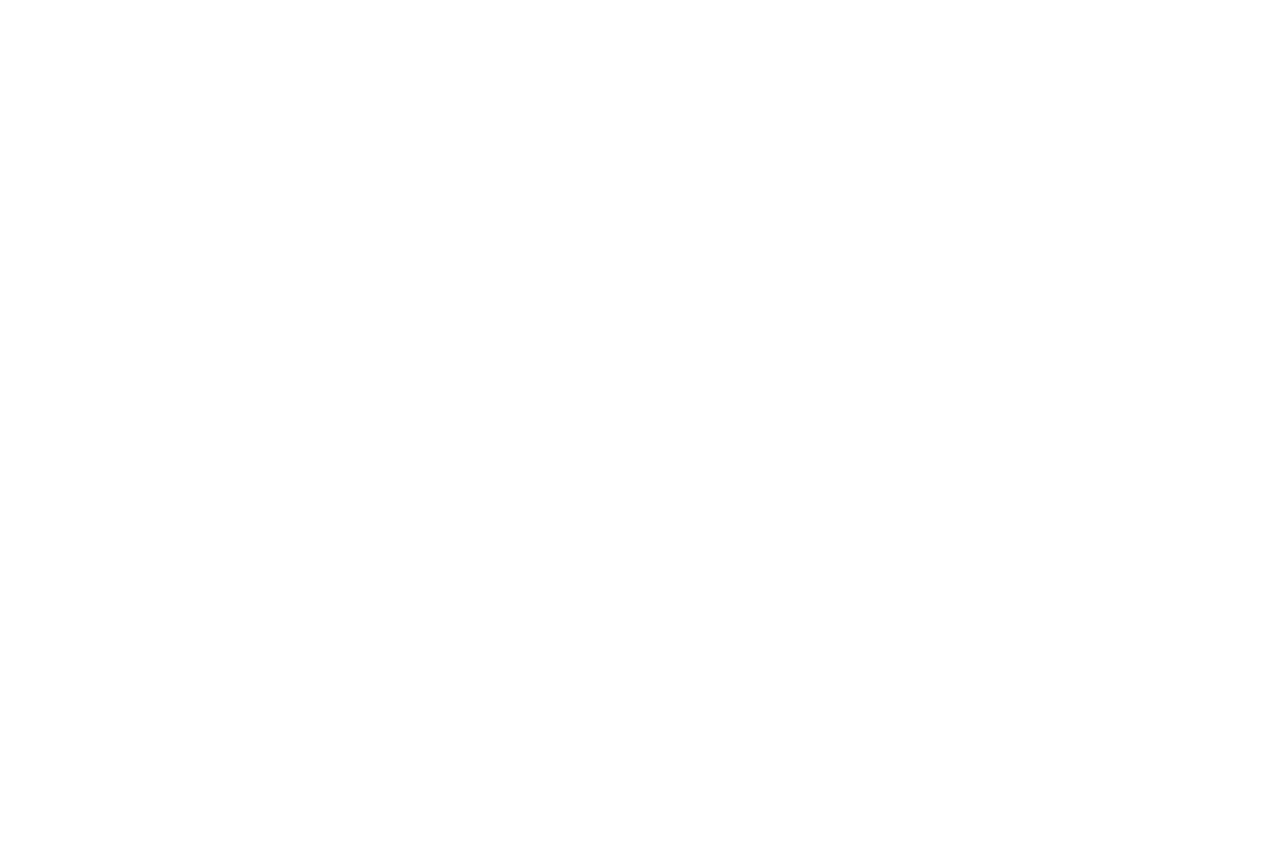
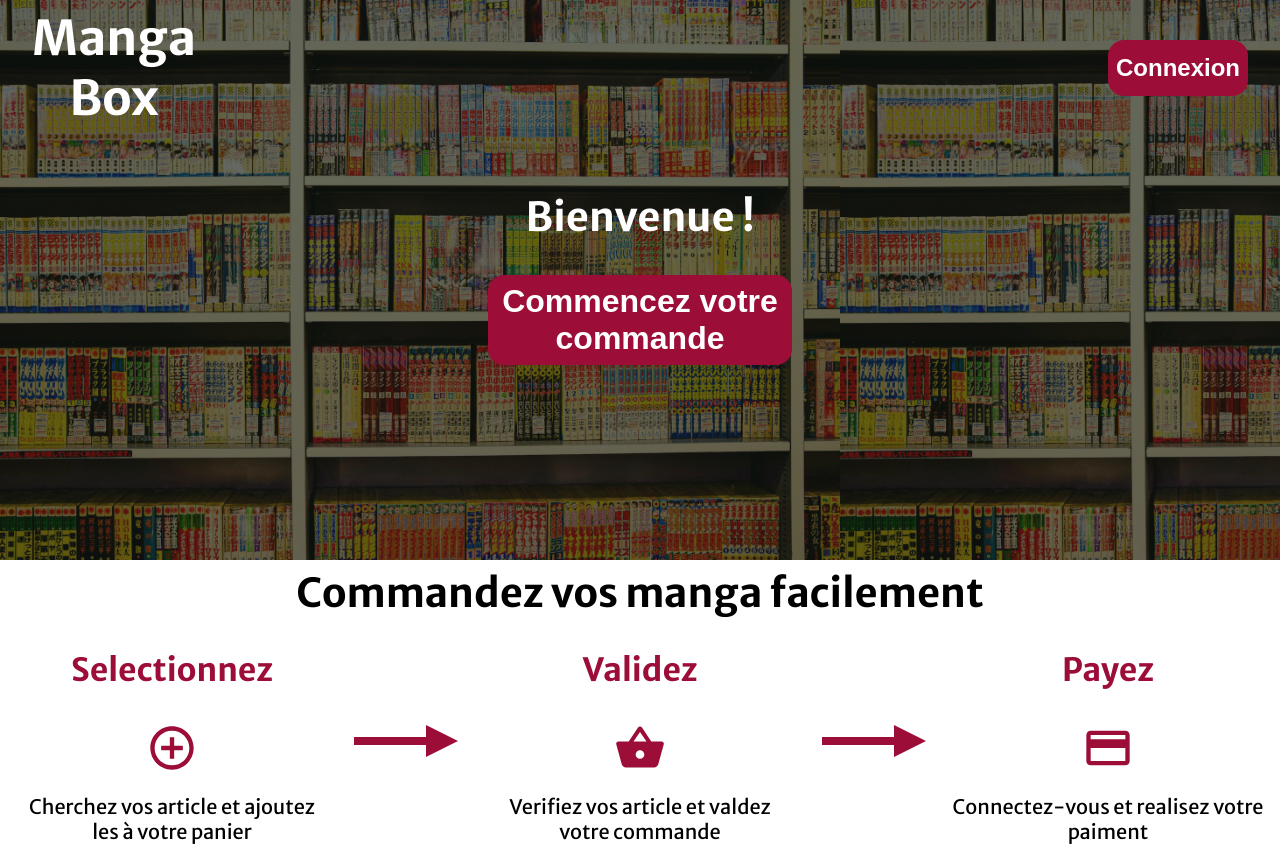
Before and after one commit to Djymini/mangabox, a React (Create React App) app in the folder mangabox_frontend/: page / in a window 1280 px wide. Before the commit the page ends 800 px from the top, so only its background shows below. Built offline with nearby package versions, Linux system fonts and the light colour scheme.

Commit message:
The home page is finished

```diff
--- a/mangabox_frontend/src/App.css
+++ b/mangabox_frontend/src/App.css
@@ -0,0 +1,58 @@
+:root {
+    --darkGreen : #223127;
+    --claret: #9C0D38;
+    --blush: #943b53;
+    --mauve: #DBBBF5;
+    --aliceBlue: #DDF0FF;
+}
+
+body {
+    font-family: "Merriweather Sans", serif;
+}
+
+h1 {
+    font-size: 48px;
+}
+
+h2 {
+    font-size: 40px;
+}
+
+h3 {
+    font-size: 32px;
+}
+
+h4 {
+    font-size: 24px;
+}
+
+p {
+    font-size: 16px;
+}
+
+
+button {
+    padding: 8px 8px;
+    border: 0;
+    border-radius: 16px;
+    background-color: var(--claret);
+    color: white;
+    font-weight: Bold;
+    transition: all 0.5s;
+    -webkit-transition: all 0.5s;
+}
+
+button:hover {
+    background-color: var(--blush);
+    box-shadow: 0 0 20px var(--claret);
+    transform: scale(1.1);
+    cursor: pointer;
+}
+
+button:active {
+    background-color: #6e2b3e;
+    transition: all 0.25s;
+    -webkit-transition: all 0.25s;
+    box-shadow: none;
+    transform: scale(0.98);
+}
--- a/mangabox_frontend/src/App.tsx
+++ b/mangabox_frontend/src/App.tsx
@@ -2,6 +2,7 @@
 import './App.css';
 import NoAuthRouter from "./routers/NoAuthRouter";
 import {BrowserRouter} from "react-router-dom";
+import {HelmetProvider} from "react-helmet-async";
 
 
 function App() {
@@ -11,7 +12,9 @@
 
     return (
         <BrowserRouter>
-            <Routing/>
+            <HelmetProvider>
+                <Routing/>
+            </HelmetProvider>
         </BrowserRouter>
     )
 }
--- a/mangabox_frontend/src/components/layout/Pages.tsx
+++ b/mangabox_frontend/src/components/layout/Pages.tsx
@@ -4,12 +4,15 @@
 
 const Page: FC<{ children: any, title: string }> = ({children, title}) => {
     return (
-        <Box>
+        <main>
             <Helmet>
                 <title>{title}</title>
+                <link rel="preconnect" href="https://fonts.googleapis.com"/>
+                <link rel="preconnect" href="https://fonts.gstatic.com"/>
+                <link href="https://fonts.googleapis.com/css2?family=Merriweather+Sans:ital,wght@0,300..800;1,300..800&display=swap" rel="stylesheet"/>
             </Helmet>
             {children}
-        </Box>
+        </main>
     );
 };
 
--- /dev/null
+++ b/mangabox_frontend/src/components/main/homeContent/HomeContent.tsx
@@ -0,0 +1,22 @@
+import {FC} from 'react';
+import styles from "../homeContent/homeContent.module.css"
+
+const HomeContent: FC<{}> = ({}) => {
+    return (
+        <>
+            <div className={styles.background}></div>
+            <section className={styles.content}>
+                <div className={styles.contentHeader}>
+                    <h1>Manga <br/> Box</h1>
+                    <button>Connexion</button>
+                </div>
+                <div className={styles.contentMain}>
+                    <h2>Bienvenue !</h2>
+                    <button>Commencez votre commande</button>
+                </div>
+            </section>
+        </>
+    );
+};
+
+export default HomeContent;
--- /dev/null
+++ b/mangabox_frontend/src/components/main/homeContent/homeContent.module.css
@@ -0,0 +1,53 @@
+.background {
+    background-Image: linear-gradient(rgba(17, 24, 18, 0.65), rgba(17, 24, 18, 0.65)), url("/public/homeMangaboxBackground.jpg");
+    width: 100%;
+    height: 70vh;
+    background-size: contain;
+}
+
+.content {
+    display: flex;
+    flex-direction: column;
+    position: absolute;
+    top: 0;
+    width: 100%;
+    height: 70vh;
+    padding: 8px 32px;
+    box-sizing: border-box;
+    color: white;
+    text-align: center;
+
+}
+
+.contentHeader {
+    display: flex;
+    align-items: center;
+    justify-content: space-between;
+    width: 100%;
+}
+
+.contentHeader h1 {
+    margin: 0;
+}
+
+.contentHeader button {
+    font-size: 24px;
+    height: 56px;
+}
+
+.contentMain {
+    display: flex;
+    flex-direction: column;
+    justify-content: start;
+    align-items: center;
+    flex-grow: 1;
+}
+
+.contentMain h2 {
+    margin-top: 64px;
+}
+
+.contentMain button {
+    font-size: 32px;
+    width: 25%;
+}
--- /dev/null
+++ b/mangabox_frontend/src/components/main/homeTuto/HomeTuto.tsx
@@ -0,0 +1,45 @@
+import {FC} from 'react';
+import AddCircleOutlineIcon from '@mui/icons-material/AddCircleOutline';
+import ShoppingBasketIcon from '@mui/icons-material/ShoppingBasket';
+import CreditCardIcon from '@mui/icons-material/CreditCard';
+import styles from "../homeTuto/homeTuto.module.css"
+import {homeTutoStyle} from "./homeTutoStyle";
+
+const HomeTuto: FC<{}> = ({}) => {
+    return (
+        <div className={styles.tuto}>
+            <h2>Commandez vos manga facilement</h2>
+            <section className={styles.container}>
+                <div className={styles.step}>
+                    <h3>Selectionnez</h3>
+                    <AddCircleOutlineIcon sx={homeTutoStyle}/>
+                    <p>Cherchez vos article et ajoutez les à votre panier</p>
+                </div>
+
+                <div className={styles.arrow}>
+                    <div className={styles.arrowLine}></div>
+                    <div className={styles.arrowHead}></div>
+                </div>
+
+                <div className={styles.step}>
+                    <h3>Validez</h3>
+                    <ShoppingBasketIcon sx={homeTutoStyle}/>
+                    <p>Verifiez vos article et valdez votre commande</p>
+                </div>
+
+                <div className={styles.arrow}>
+                    <div className={styles.arrowLine}></div>
+                    <div className={styles.arrowHead}></div>
+                </div>
+
+                <div className={styles.step}>
+                    <h3>Payez</h3>
+                    <CreditCardIcon sx={homeTutoStyle}/>
+                    <p>Connectez-vous et realisez votre paiment</p>
+                </div>
+            </section>
+        </div>
+    );
+};
+
+export default HomeTuto;
--- /dev/null
+++ b/mangabox_frontend/src/components/main/homeTuto/homeTuto.module.css
@@ -0,0 +1,51 @@
+.tuto{
+    width: 100%;
+    text-align: center;
+}
+
+.tuto h2 {
+    margin: 8px 0 0 0;
+}
+
+.container {
+    display: flex;
+    width: 100%;
+    justify-content: space-between;
+    padding: 0 16px;
+    box-sizing: border-box;
+}
+
+.step {
+    display: flex;
+    flex-direction: column;
+    justify-content: center;
+    align-items: center;
+    width: 25%;
+    text-align: center;
+}
+.step h3 {
+    color: var(--claret);
+}
+
+.step p {
+    font-size: 20px;
+}
+
+.arrow {
+    display: flex;
+    align-items: center;
+}
+
+.arrowLine {
+    width: 72px;
+    height: 8px;
+    background-color: var(--claret);
+}
+
+.arrowHead {
+    width: 0;
+    height: 0;
+    border-top: 16px solid transparent;
+    border-bottom: 16px solid transparent;
+    border-left: 32px solid var(--claret);
+}
--- /dev/null
+++ b/mangabox_frontend/src/components/main/homeTuto/homeTutoStyle.ts
@@ -0,0 +1,6 @@
+import {paletteColor} from "../../../theme/paletteColor";
+
+export const homeTutoStyle = {
+    fontSize: '52px',
+    color: paletteColor.claret
+}
--- a/mangabox_frontend/src/pages/2_main/Home.tsx
+++ b/mangabox_frontend/src/pages/2_main/Home.tsx
@@ -1,10 +1,14 @@
 import {FC} from 'react';
+import Page from "../../components/layout/Pages";
+import HomeContent from "../../components/main/homeContent/HomeContent";
+import HomeTuto from "../../components/main/homeTuto/HomeTuto";
 
 const Home: FC<{}> = ({}) => {
     return (
-        <main>
-
-        </main>
+        <Page title={"Accueil"}>
+            <HomeContent/>
+            <HomeTuto/>
+        </Page>
     );
 };
 
--- /dev/null
+++ b/mangabox_frontend/src/theme/paletteColor.ts
@@ -0,0 +1,7 @@
+export const paletteColor = {
+    darkGreen : "#223127",
+    claret: "#9C0D38",
+    blush: "#943b53",
+    mauve: "#DBBBF5",
+    aliceBlue: "#DDF0FF",
+}
```
Also changed, not shown: mangabox_frontend/public/homeMangaboxBackground.jpg (added), 1 other file (tests, documents, lock files or other folders).
